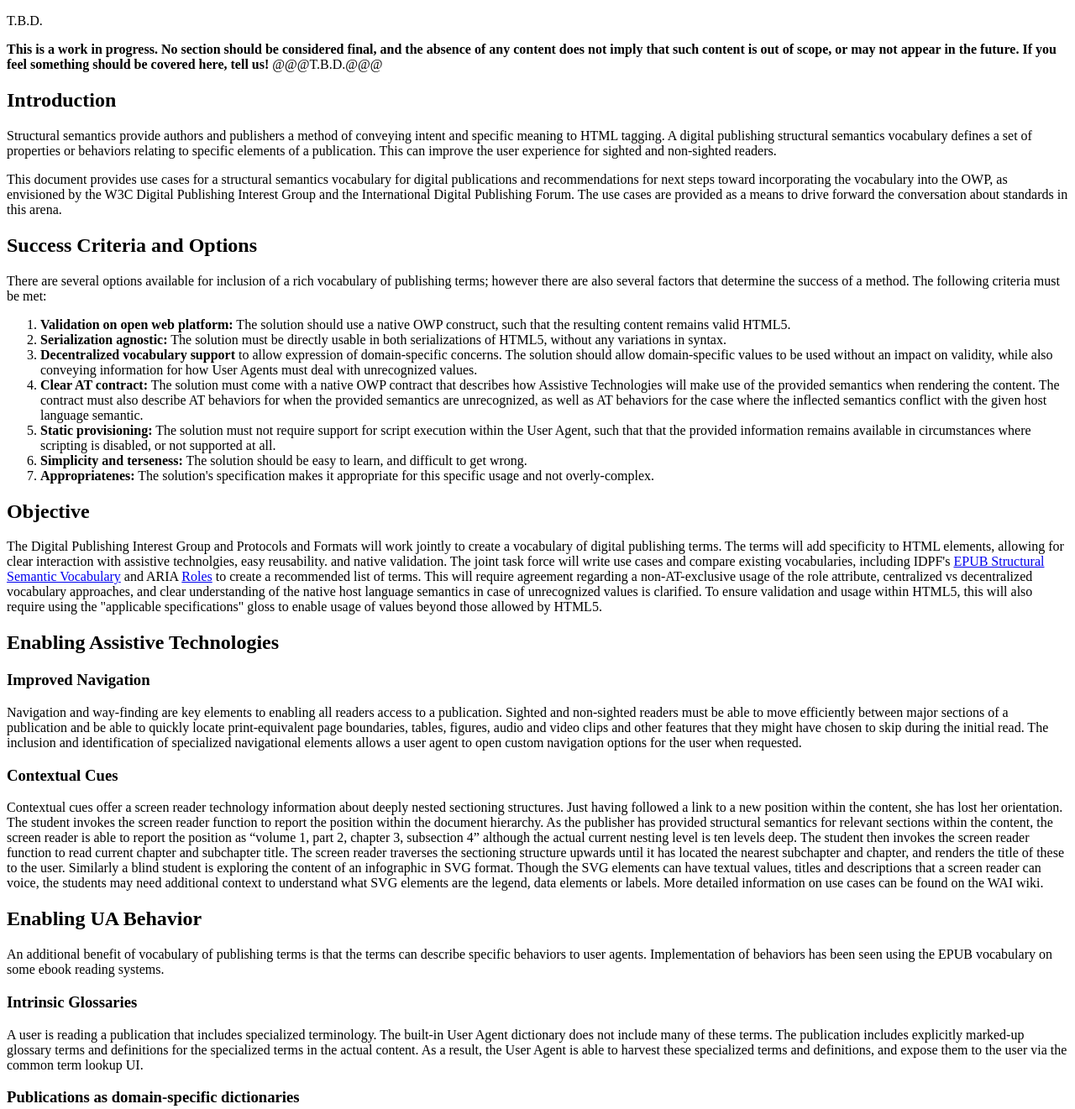
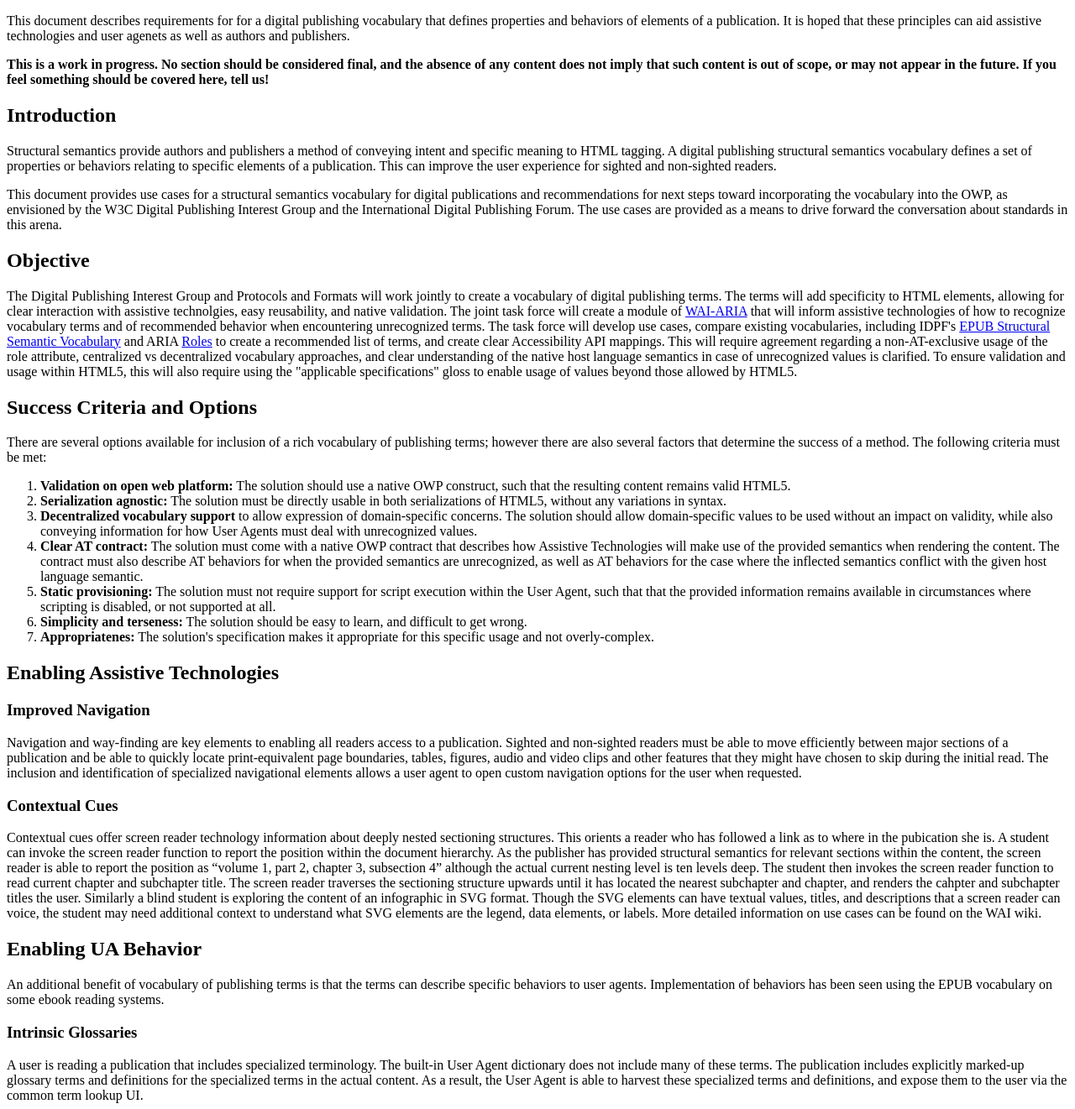
Before and after one commit to w3c/dpub-content-and-markup, a plain HTML site: page index.html in a window 1280 px wide. Shown: the top 1321 px of the page at 84% size. Drawn offline with Linux system fonts and the light colour scheme.

Commit message:
updated intro and obj

```diff
--- a/index.html
+++ b/index.html
@@ -95,24 +95,28 @@
 <body>
   <section id='abstract'>
     <p>
-    	T.B.D.
+        This document describes requirements for for a digital publishing vocabulary that defines properties and behaviors of elements of a publication. It is hoped that these principles can aid assistive technologies and user agenets as well as authors and publishers.
     </p>
   </section>
   <section id='sotd'>
-    <p>
-    	<strong>This is a work in progress. No section should be considered final, and the absence of any content does not imply that such content is out of scope, or may not appear in the future. If you feel something should be covered here, tell us!</strong> @@@T.B.D.@@@
+    <p><strong>This is a work in progress. No section should be considered final, and the absence of any content does not imply that such content is out of scope, or may not appear in the future. If you feel something should be covered here, tell us!</strong>
     </p>
   </section>
   <section class='informative'>
     <h2>
     	Introduction
     </h2>
-    <p>
-    	Structural semantics provide authors and publishers a method of conveying intent and specific meaning to HTML tagging. A digital publishing structural semantics vocabulary defines a set of properties or behaviors relating to specific elements of a publication. This can improve the user experience for sighted and non-sighted readers.</p>
-            <p>This document provides use cases for a structural semantics vocabulary for digital publications and recommendations for next steps toward incorporating the vocabulary into the OWP, as envisioned by the W3C Digital Publishing Interest Group and the International Digital Publishing Forum. The use cases are provided as a means to drive forward the conversation about standards in this arena.
-            </p>
+    <p>Structural semantics provide authors and publishers a method of conveying intent and specific meaning to HTML tagging. A digital publishing structural semantics vocabulary defines a set of properties or behaviors relating to specific elements of a publication. This can improve the user experience for sighted and non-sighted readers.</p>
+    <p>This document provides use cases for a structural semantics vocabulary for digital publications and recommendations for next steps toward incorporating the vocabulary into the OWP, as envisioned by the W3C Digital Publishing Interest Group and the International Digital Publishing Forum. The use cases are provided as a means to drive forward the conversation about standards in this arena.</p>
   </section>
  <section>
+
+     <section>
+         <h2 id="objective">Objective</h2>
+         <p>The Digital Publishing Interest Group and Protocols and Formats will work jointly to create a vocabulary of digital publishing terms. The terms will add specificity to HTML elements, allowing for clear interaction with assistive technolgies, easy reusability, and native validation. The joint task force will create a module of <a href ="http://www.w3.org/TR/wai-aria/">WAI-ARIA</a> that will inform assistive technologies of how to recognize vocabulary terms and of recommended behavior when encountering unrecognized terms. The task force will develop use cases, compare existing vocabularies, including IDPF's <a href ="http://www.idpf.org/epub/vocab/structure/">EPUB Structural Semantic Vocabulary</a> and ARIA <a href="http://www.w3.org/WAI/PF/aria-1.1/roles">Roles</a> to create a recommended list of terms, and create clear Accessibility API mappings. This will require agreement regarding a non-AT-exclusive usage of the role attribute, centralized vs decentralized vocabulary approaches, and clear understanding of the native host language semantics in case of unrecognized values is clarified. To ensure validation and usage within HTML5, this will also require using the "applicable specifications" gloss to enable usage of values beyond those allowed by HTML5.</p>
+     </section>
+
+
     <h2 id="criteria">
     	Success Criteria and Options
     </h2>
@@ -128,10 +132,7 @@
             </ol>
 </p>
 </section>
- <section>
-    <h2 id="objective">Objective</h2>
-            <p>The Digital Publishing Interest Group and Protocols and Formats will work jointly to create a vocabulary of digital publishing terms. The terms will add specificity to HTML elements, allowing for clear interaction with assistive technolgies, easy reusability. and native validation. The joint task force will write use cases and compare existing vocabularies, including IDPF's <a href ="http://www.idpf.org/epub/vocab/structure/">EPUB Structural Semantic Vocabulary</a> and ARIA <a href="http://www.w3.org/WAI/PF/aria-1.1/roles">Roles</a> to create a recommended list of terms. This will require agreement regarding a non-AT-exclusive usage of the role attribute, centralized vs decentralized vocabulary approaches, and clear understanding of the native host language semantics in case of unrecognized values is clarified. To ensure validation and usage within HTML5, this will also require using the "applicable specifications" gloss to enable usage of values beyond those allowed by HTML5.</p>
-        </section>
+
         <section>
             <h2>Enabling Assistive Technologies</h2>
             <section> <h3>Improved Navigation</h3>
@@ -139,7 +140,7 @@
             </section>
             <section>
                 <h3>Contextual Cues</h3>
-                <p>Contextual cues offer a screen reader technology information about deeply nested sectioning structures. Just having followed a link to a new position within the content, she has lost her orientation. The student invokes the screen reader function to report the position within the document hierarchy. As the publisher has provided structural semantics for relevant sections within the content, the screen reader is able to report the position as “volume 1, part 2, chapter 3, subsection 4” although the actual current nesting level is ten levels deep. The student then invokes the screen reader function to read current chapter and subchapter title. The screen reader traverses the sectioning structure upwards until it has located the nearest subchapter and chapter, and renders the title of these to the user. Similarly a blind student is exploring the content of an infographic in SVG format. Though the SVG elements can have textual values, titles and descriptions that a screen reader can voice, the students may need additional context to understand what SVG elements are the legend, data elements or labels. More detailed information on use cases can be found on the WAI wiki.</p>
+                <p>Contextual cues offer screen reader technology information about deeply nested sectioning structures. This orients a reader who has followed a link as to where in the pubication she is. A student can invoke the screen reader function to report the position within the document hierarchy. As the publisher has provided structural semantics for relevant sections within the content, the screen reader is able to report the position as “volume 1, part 2, chapter 3, subsection 4” although the actual current nesting level is ten levels deep. The student then invokes the screen reader function to read current chapter and subchapter title. The screen reader traverses the sectioning structure upwards until it has located the nearest subchapter and chapter, and renders the cahpter and subchapter titles the user. Similarly a blind student is exploring the content of an infographic in SVG format. Though the SVG elements can have textual values, titles, and descriptions that a screen reader can voice, the student may need additional context to understand what SVG elements are the legend, data elements, or labels. More detailed information on use cases can be found on the WAI wiki.</p>
             </section>
         </section>
         <section>
```
